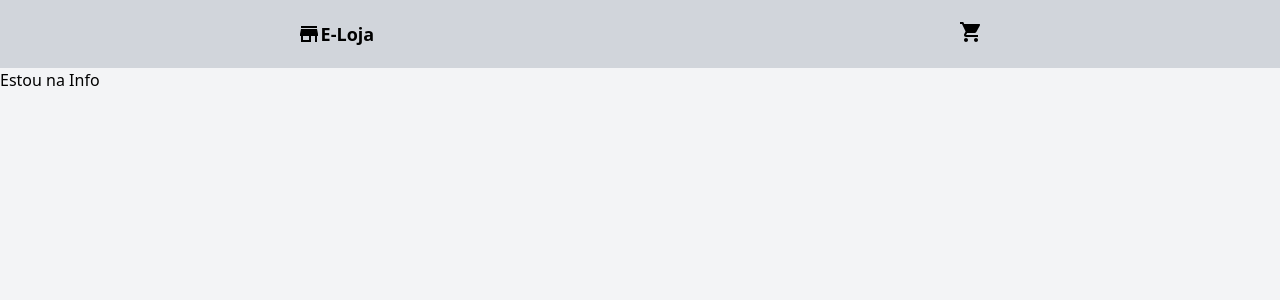
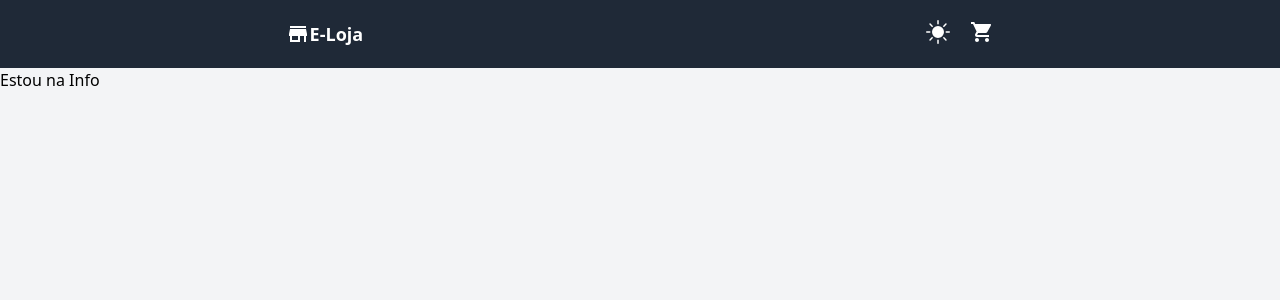
Before and after one commit to Jeann-Cavalcante/loja, a React (Vite) app: page /Info in a window 1280 px wide. Shown: the top 300 px of the page. Built offline with nearby package versions, Linux system fonts and the light colour scheme.

Commit message:
add Theme

```diff
--- a/src/components/Header.jsx
+++ b/src/components/Header.jsx
@@ -1,9 +1,12 @@
 import { MdLocalGroceryStore, MdStoreMallDirectory } from "react-icons/md";
+import { BsFillSunFill, BsFillMoonStarsFill } from "react-icons/bs";
 import { Link } from "react-router-dom";
+import { useThemeContext } from "../hooks/useThemeContext";
 
 const Header = () => {
+  const { theme, setTheme } = useThemeContext();
   return (
-    <header className="flex bg-gray-300 py-[20px] px-1 justify-around">
+    <header className="flex bg-gray-300 dark:bg-gray-800 dark:text-white py-[20px] px-1 justify-around">
       <Link
         to="/"
         className="flex items-center text-lg font-bold cursor-pointer"
@@ -11,7 +14,18 @@ const Header = () => {
         <MdStoreMallDirectory className="text-2xl" />
         <span>E-Loja</span>
       </Link>
-      <div>
+      <div className="flex gap-x-5">
+        {theme === "dark" ? (
+          <BsFillSunFill
+            className="text-2xl cursor-pointer"
+            onClick={() => setTheme("light")}
+          />
+        ) : (
+          <BsFillMoonStarsFill
+            className="text-2xl cursor-pointer"
+            onClick={() => setTheme("dark")}
+          />
+        )}
         <MdLocalGroceryStore className="text-2xl" />
       </div>
     </header>
--- a/tailwind.config.cjs
+++ b/tailwind.config.cjs
@@ -1,5 +1,6 @@
 /** @type {import('tailwindcss').Config} */
 module.exports = {
+  darkMode: "class",
   content: ["./index.html", "./src/**/*.{js,ts,jsx,tsx}"],
   theme: {
     extend: {},
```
